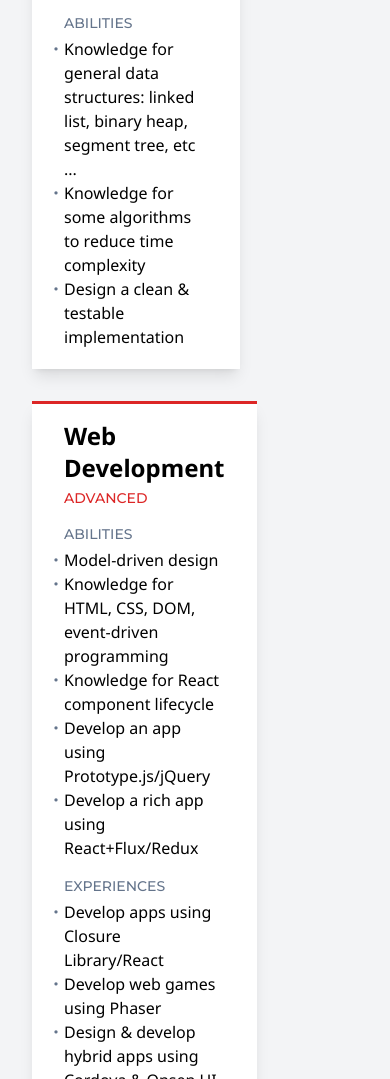
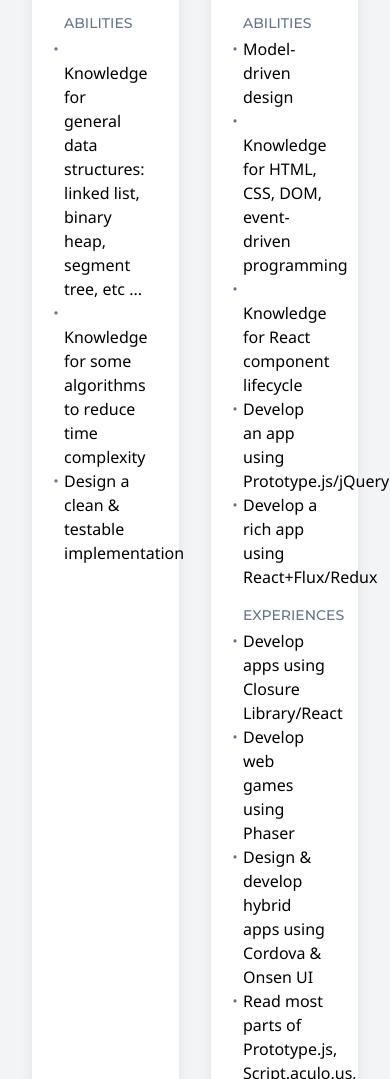
Before and after one commit to sei40kr/yong-ju.me, a Gatsby site: page / in a window 390 px wide. Shown: the part 686-1765 px from the top of the page. Built offline with nearby package versions, Linux system fonts and the light colour scheme; Gatsby itself is replaced by a stand-in of ours.

Commit message:
refactor: replace flexbox with grid

```diff
--- a/src/components/skill.tsx
+++ b/src/components/skill.tsx
@@ -57,7 +57,7 @@ const renderExperiences = (experiences: string[]) =>
 const Skill = (props: SkillProps) => (
   <Card
     tagName="article"
-    className={`mb-8 shrink-0 basis-[calc(50%-16px)] border-t-3 border-${props.progress} px-8 pb-1 pt-4 md:w-full`}
+    className={`border-t-3 border-${props.progress} px-8 pb-1 pt-4 md:w-full`}
   >
     <header>
       <h3 className="mb-1 text-2xl font-bold">{props.name}</h3>
--- a/src/pages/index.tsx
+++ b/src/pages/index.tsx
@@ -49,7 +49,7 @@ export const pageQuery = graphql`
 `;
 
 const renderSkills = (skills: SkillModel[]) => (
-  <div className="flex flex-wrap justify-between py-8">
+  <div className="grid grid-cols-2 gap-8 py-8">
     {skills.map((skill, i) => (
       <Skill
         key={i}
```
